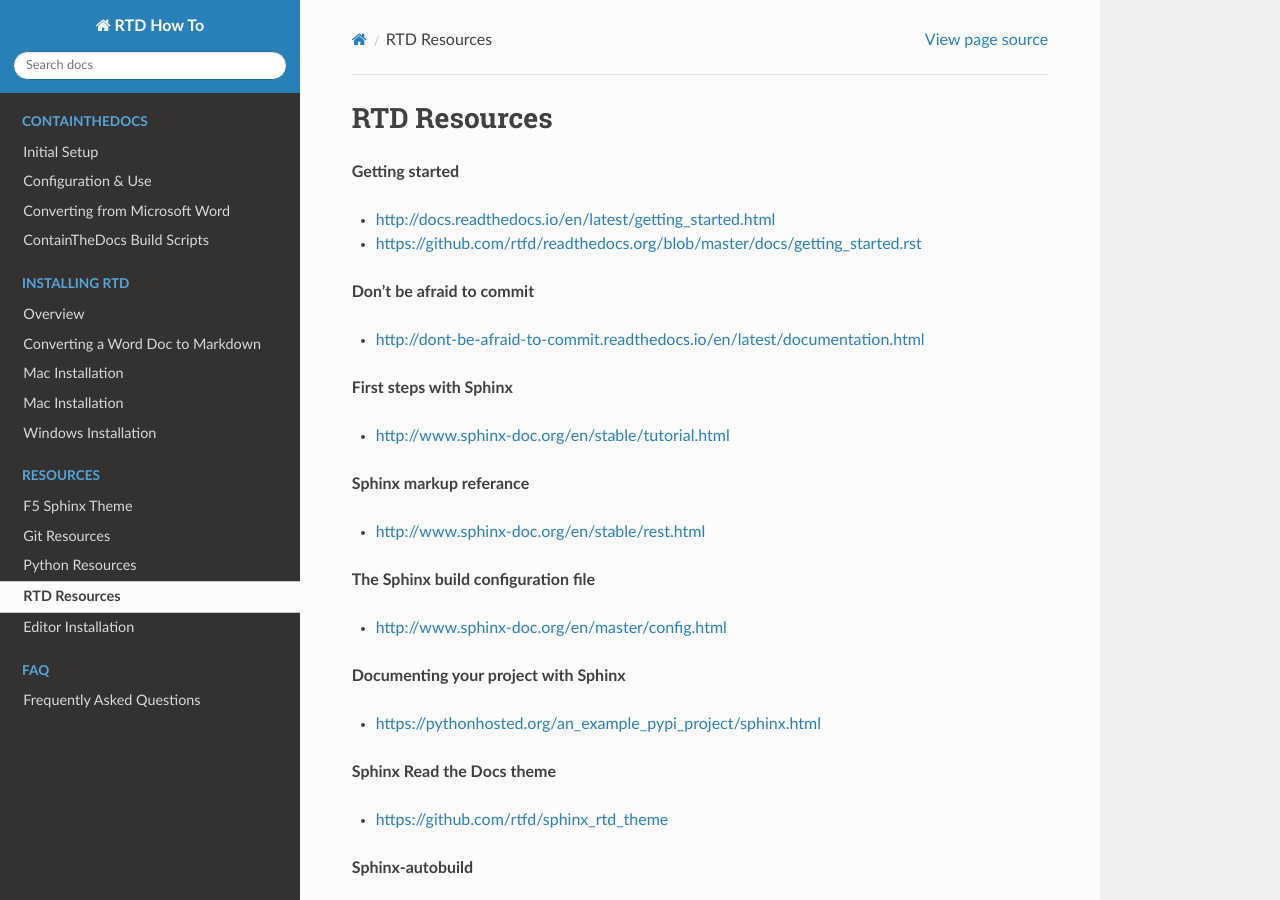
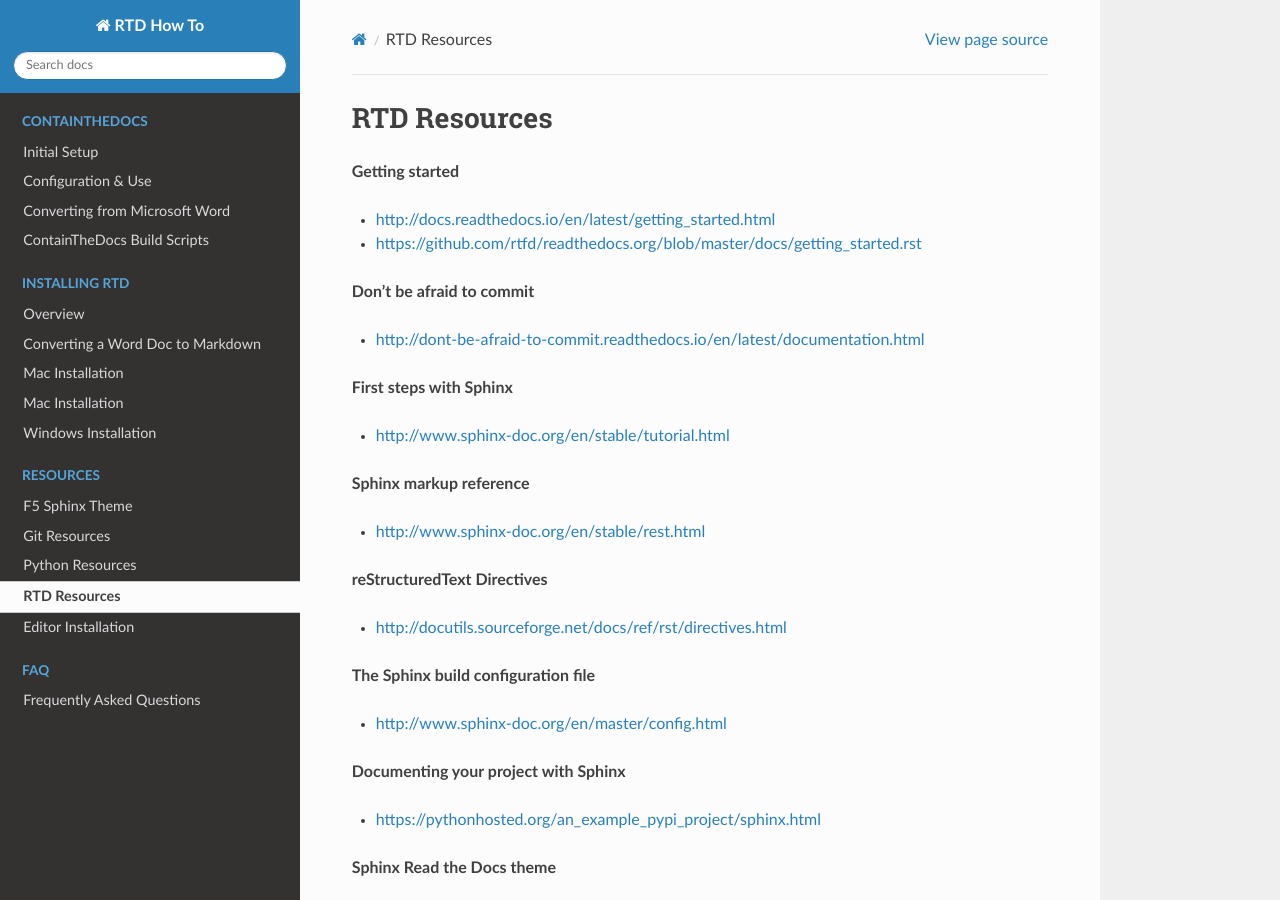
Before and after one commit to 6a6d/f5-rtd-howto, a Sphinx documentation site: the page built from docs/resources/resources_rtd.rst, in a window 1280 px wide and 900 px high. Built offline with Sphinx 7.4.7 and the Read the Docs theme 2.0.0, drawn with Linux system fonts in a browser that asks for light colours; pages that are not in the unit, such as notebooks, are missing from menus.

Commit message:
reStructuredText directives resrouce added

```diff
--- a/docs/resources/resources_rtd.rst
+++ b/docs/resources/resources_rtd.rst
@@ -15,9 +15,13 @@
 
 * http://www.sphinx-doc.org/en/stable/tutorial.html
 
-**Sphinx markup referance**
+**Sphinx markup reference**
 
 * http://www.sphinx-doc.org/en/stable/rest.html
+
+**reStructuredText Directives**
+
+* http://docutils.sourceforge.net/docs/ref/rst/directives.html
 
 **The Sphinx build configuration file**
 
```
